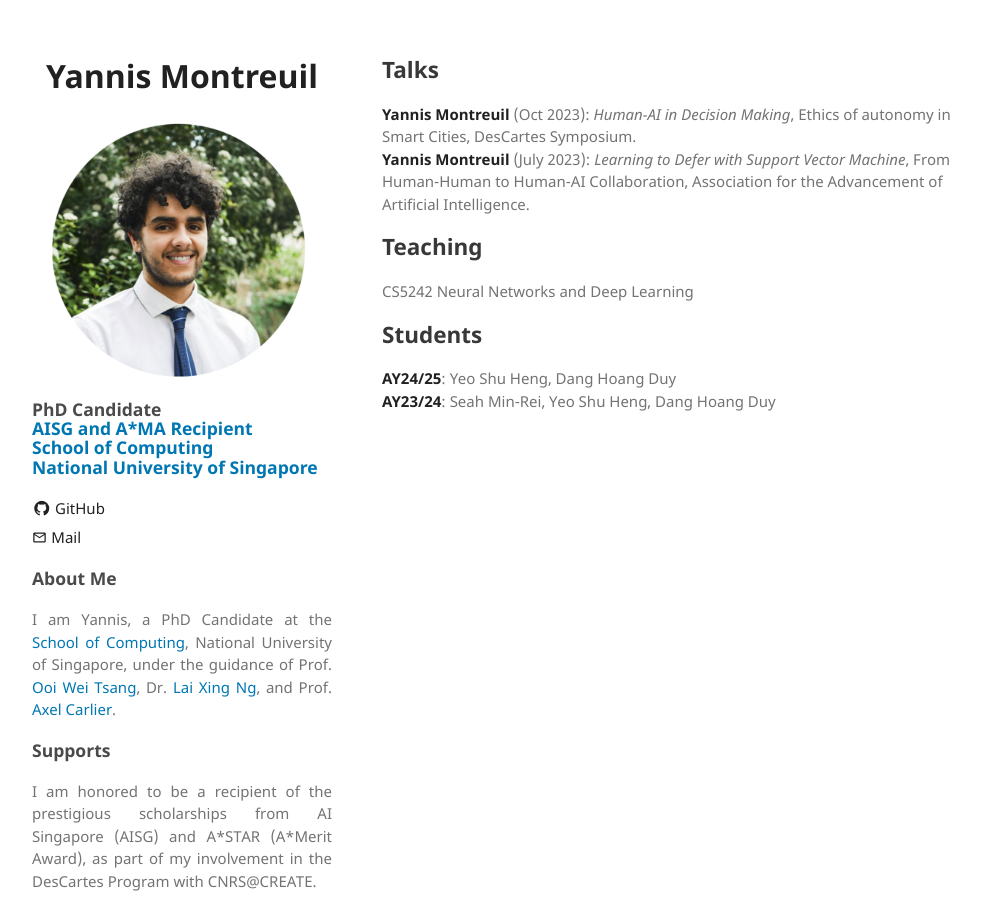
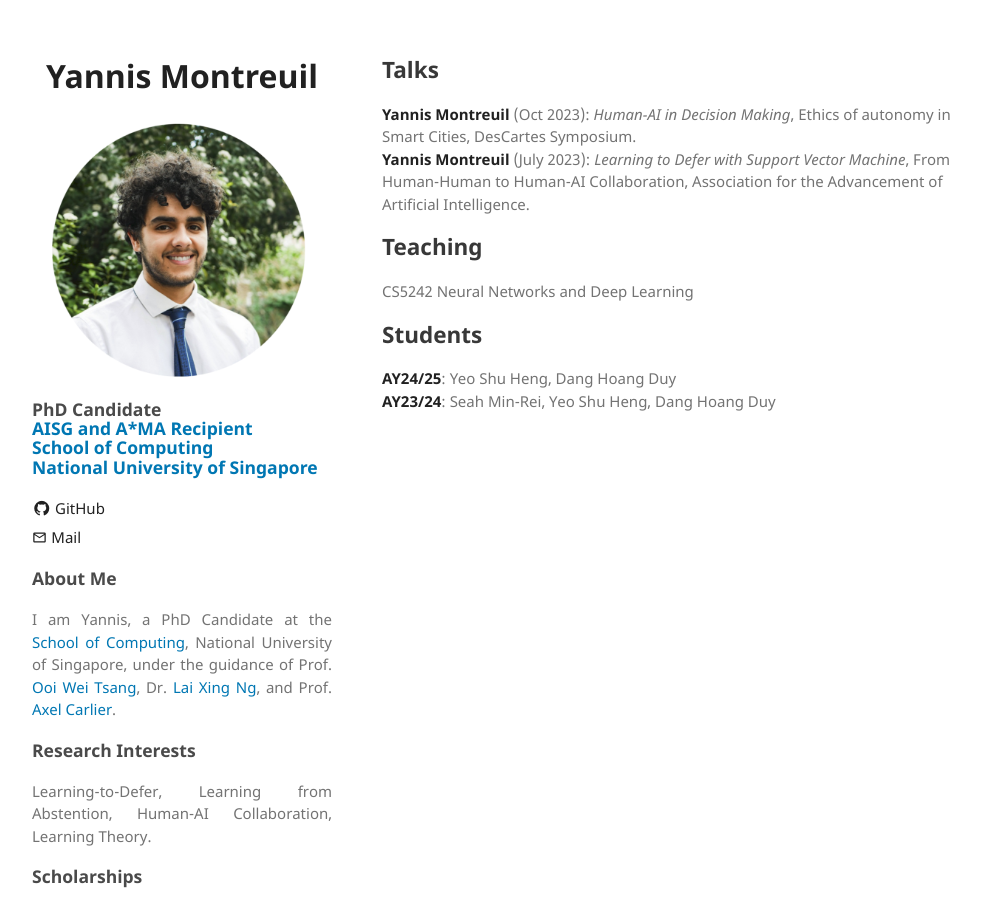
Before and after one commit to yannismontreuil/yannismontreuil.github.io, a Jekyll site: the page built from index.md, in a window 1280 px wide. Shown: the whole page, without its empty margins (128-1109 px from the left). Built offline with Jekyll 4.4.1, drawn with Linux system fonts in a browser that asks for light colours.

Commit message:
Update _config.yml

```diff
--- a/_config.yml
+++ b/_config.yml
@@ -6,14 +6,15 @@ description_state: |
   <p align="justify">
   I am Yannis, a PhD Candidate at the <a href="https://www.comp.nus.edu.sg">School of Computing</a>, National University of Singapore, under the guidance of Prof. <a href="https://www.comp.nus.edu.sg/~ooiwt/">Ooi Wei Tsang</a>, Dr. <a href="https://ipal.cnrs.fr/lai-xing-ng/">Lai Xing Ng</a>, and Prof. <a href="https://ipal.cnrs.fr/axel-carlier-personal-page/">Axel Carlier</a>.
   </p>
-  <h3>Supports</h3>
-  <p align="justify">
-  I am honored to be a recipient of the prestigious scholarships from AI Singapore (AISG) and A*STAR (A*Merit Award), as part of my involvement in the DesCartes Program with CNRS@CREATE.
-  </p>
   <h3>Research Interests</h3>
   <p align="justify">
   Learning-to-Defer, Learning from Abstention, Human-AI Collaboration, Learning Theory.
   </p>
+  <h3>Scholarships</h3>
+  <p align="justify">
+  I am supported by AI Singapore and A*STAR, as part of my involvement in the DesCartes Program with CNRS@CREATE.
+  </p>
+
 
 show_downloads: false
 google_analytics: G-6TXM5TX2E7
```
